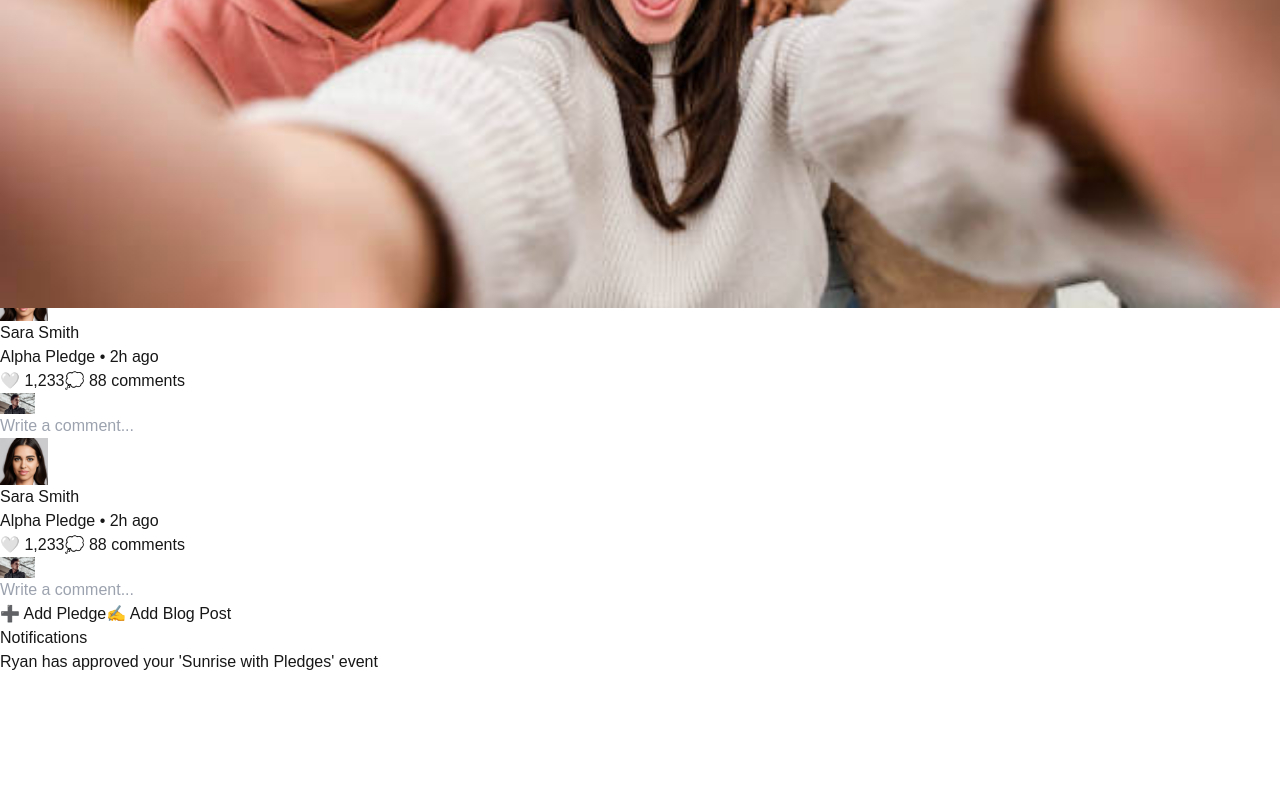
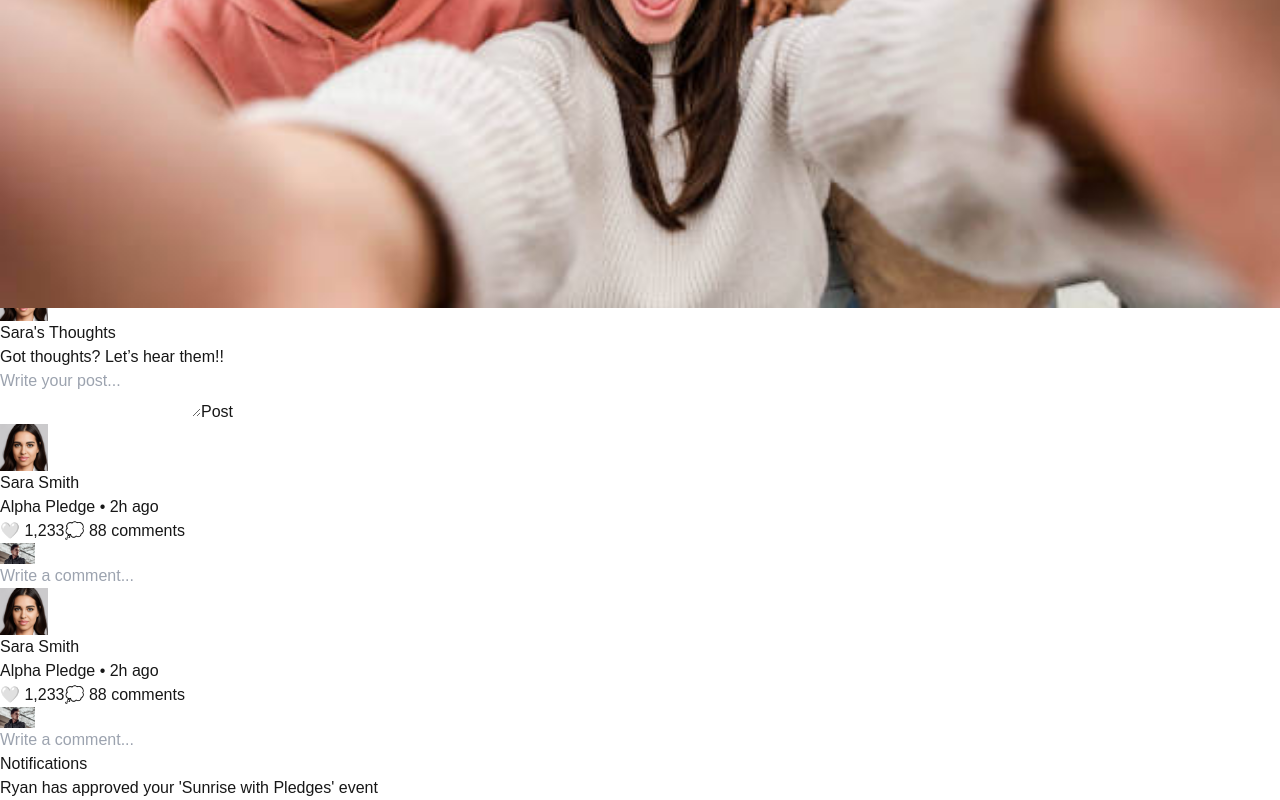
Before and after one commit to HeartyFeels/KTP-Hackathon, a Next.js app in the folder frontend/: page / in a window 1280 px wide. Shown: the part 492-1292 px from the top of the page. Before the commit the page ends 1166 px from the top, so only its background shows below. Built offline with nearby package versions, Linux system fonts and the light colour scheme.

Commit message:
added your-thoughts

```diff
--- a/frontend/src/app/components/Navbar.tsx
+++ b/frontend/src/app/components/Navbar.tsx
@@ -4,7 +4,7 @@ import logo from '../images/logo.png'; // This is fine as-is
 
 const Navbar: FC = () => {
   return (
-    <nav className="bg-white border-b p-4 shadow-md">
+    <nav className="bg-white border-b p-4 shadow-md sticky top-0 z-50">
       <div className="container mx-auto flex justify-between items-center">
         {/* Logo and KTPledge text close together */}
         <div className="flex items-center space-x-3">
--- a/frontend/src/app/page.tsx
+++ b/frontend/src/app/page.tsx
@@ -9,6 +9,15 @@ import pfp from "../app/images/pledgepic.webp"
 export default function Home() {
   const [liked, setLiked] = useState(false);
   const [comment, setComment] = useState("");
+  const [postContent, setPostContent] = useState(""); // To hold the content of the new post
+
+  // Handle creating a new post
+  const handlePostSubmit = () => {
+    if (postContent) {
+      console.log("New post submitted:", postContent);
+      setPostContent(""); // Clear the text area after posting
+    }
+  };
 
   return (
     <div className="min-h-screen bg-[#082A69] text-[#2A2A2A] font-['SF Pro Display', -apple-system, BlinkMacSystemFont, sans-serif]">
@@ -45,7 +54,39 @@ export default function Home() {
 
         {/* Main Feed */}
         <main className="col-span-12 md:col-span-6 space-y-6">
+          {/* Add Your Thoughts Post */}
+          <article className="bg-white rounded-3xl p-6 shadow-lg">
+            <div className="flex items-center gap-3 mb-4">
+              <div className="relative w-12 h-12">
+                <Image
+                  src={profile}
+                  alt="Profile"
+                  width={48}
+                  height={48}
+                  className="rounded-full object-cover border-2 border-[#A2D2FF] shadow-sm"
+                />
+              </div>
+              <div>
+                <h3 className="font-semibold text-[#082A69]">Sara's Thoughts</h3>
+                <p className="text-sm text-gray-500">Got thoughts? Let’s hear them!!</p>
+              </div>
+            </div>
+            <textarea
+              value={postContent}
+              onChange={(e) => setPostContent(e.target.value)}
+              placeholder="Write your post..."
+              className="w-full bg-gray-50 rounded-2xl px-4 py-2 text-sm focus:outline-none focus:ring-2 focus:ring-[#A2D2FF] placeholder:text-gray-400 mb-4"
+            />
+            <button
+              onClick={handlePostSubmit}
+              className="w-full bg-[#082A69] text-white rounded-2xl p-3 font-semibold hover:bg-[#A2D2FF] transition-all"
+            >
+              Post
+            </button>
 
+
+
+          </article>
 
           {/* Post Feed */}
           {[...Array(2)].map((_, index) => (
@@ -116,19 +157,8 @@ export default function Home() {
 
         {/* Right Sidebar - Actions */}
         <aside className="col-span-12 md:col-span-3 space-y-4">
-          <button
-            onClick={() => window.location.href = '/add-pledge'}
-            className="w-full bg-[#A2D2FF] text-[#082A69] hover:bg-[#8bc8ff] transition-all rounded-2xl p-4 text-center font-semibold block shadow-lg hover:shadow-xl hover:scale-[1.02]"
-          >
-            ➕ Add Pledge
-          </button>
-          <button
-            onClick={() => window.location.href = '/add-blog-post'}
-            className="w-full bg-white text-[#082A69] hover:bg-gray-50 transition-all rounded-2xl p-4 text-center font-semibold block shadow-lg hover:shadow-xl hover:scale-[1.02]"
-          >
-            ✍️ Add Blog Post
-          </button>
-          <br></br>
+
+
           {/* Notification Box */}
           <div className="bg-[#A2D2FF] p-4 rounded-xl shadow-lg mb-6">
             <h3 className="font-semibold text-[#082A69]">Notifications</h3>
```
